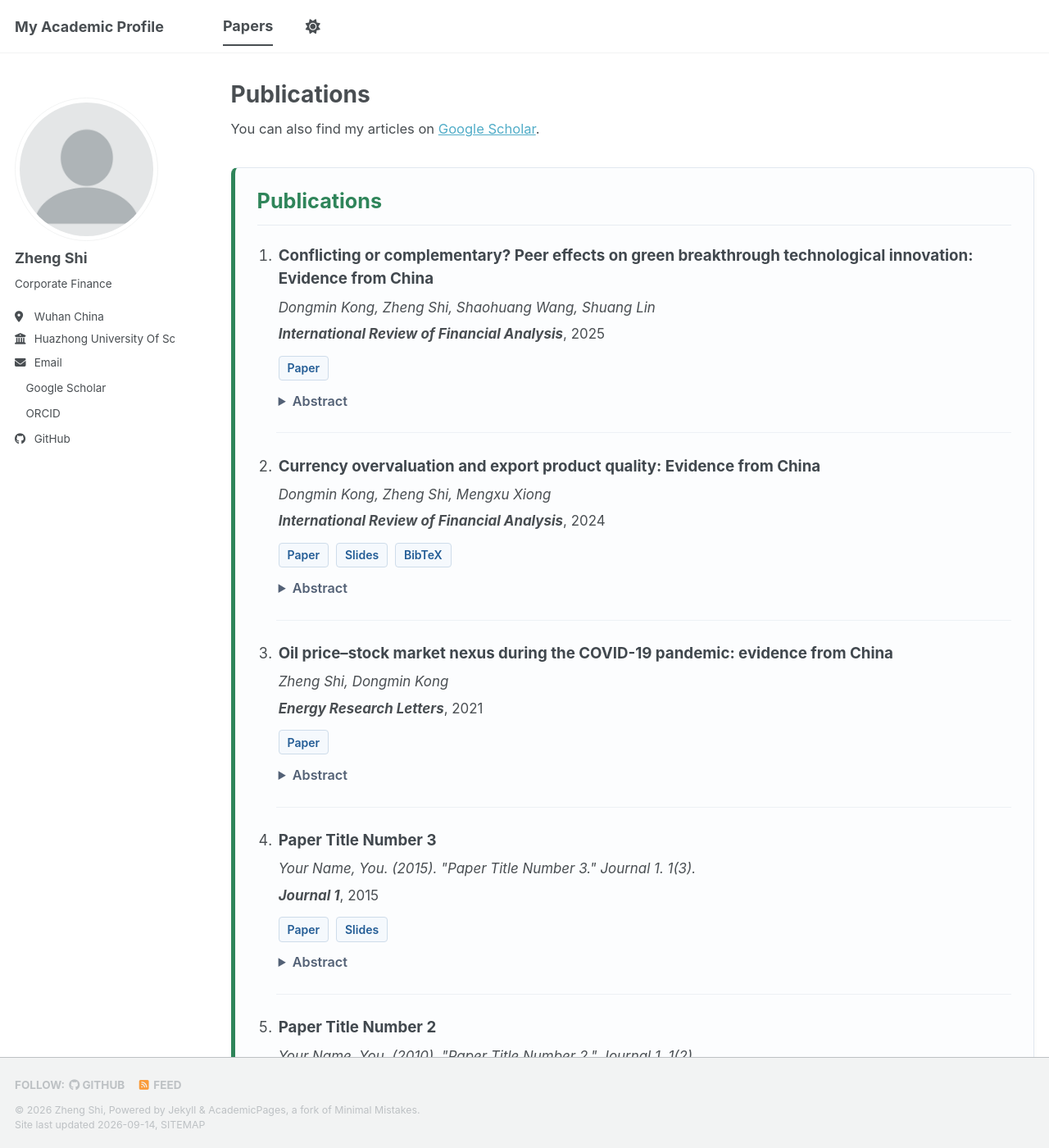
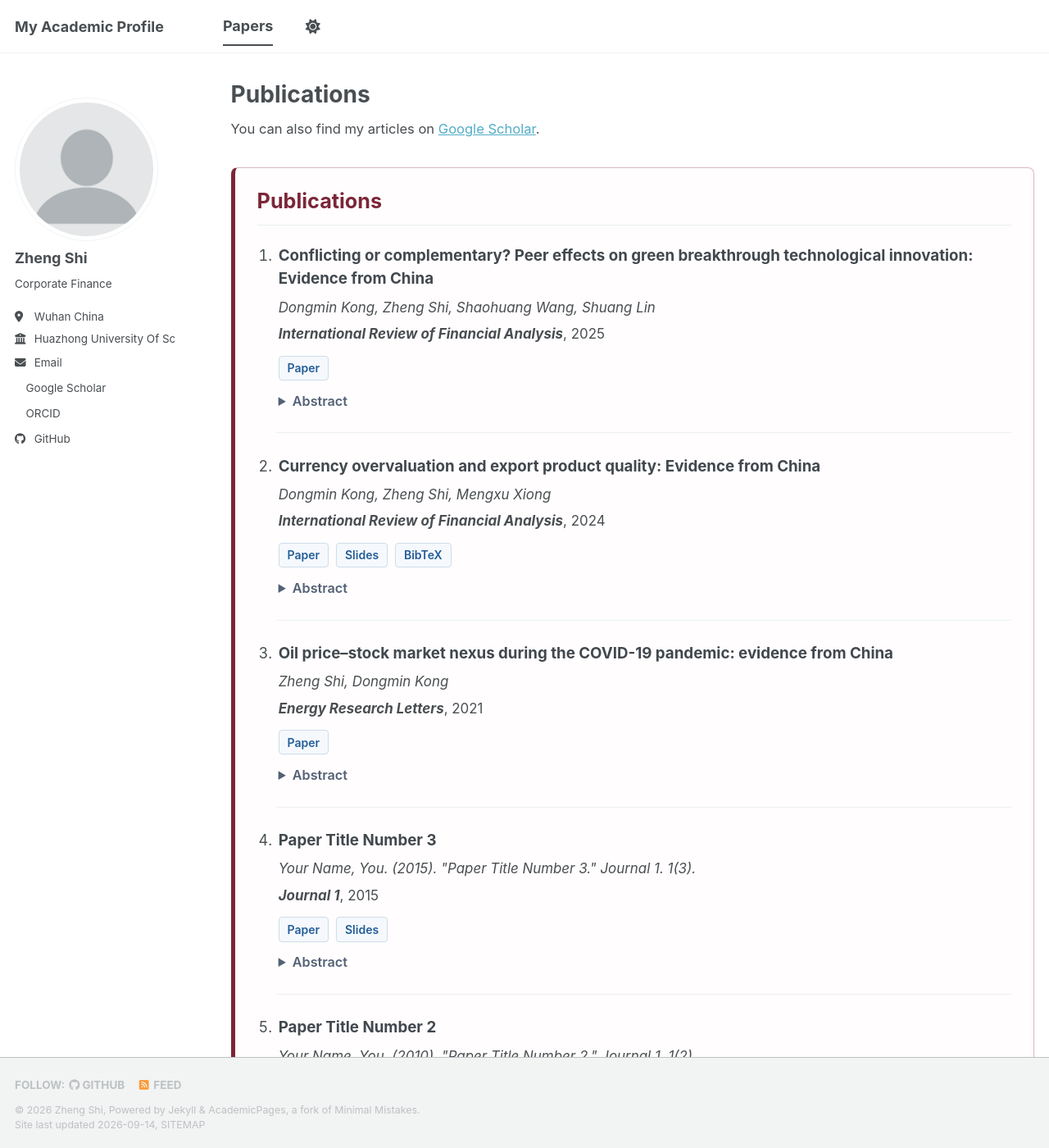
Before and after one commit to zhengshi-econ/zhengshi-econ.github.io, a Jekyll site: the page built from _pages/publications.html, in a window 1280 px wide and 1400 px high. Shown: the whole window at 82% size. Built offline with Jekyll 4.4.1, drawn with Linux system fonts in a browser that asks for light colours; a style sheet for code colours, icons or effects is not loaded.

Commit message:
Show Working Papers with burgundy and lavender section borders

```diff
--- a/_pages/publications.html
+++ b/_pages/publications.html
@@ -7,17 +7,25 @@ author_profile: true
 
 <style>
 /* Only the publications page uses these classes. */
-.research-page { --paper-blue: #2b6cb0; --paper-green: #2f855a; }
+.research-page { --paper-publications: #7b2638; --paper-working: #c4b0df; }
 .research-page .research-intro { margin: 0 0 1.8rem; font-size: .92em; line-height: 1.7; }
 .research-page .research-group {
-  --paper-accent: var(--paper-blue);
+  --paper-accent: #64748b;
   margin: 0 0 1.8rem; padding: 1.3rem 1.5rem;
   border: 1px solid #e2e8f0; border-left: 5px solid var(--paper-accent);
   border-radius: 8px; background: #fcfdfe;
   box-shadow: 0 2px 6px rgba(0, 0, 0, .04);
   color: #494e52; overflow-wrap: anywhere;
 }
-.research-page .research-group--manuscripts { --paper-accent: var(--paper-green); }
+.research-page .research-group--manuscripts {
+  --paper-accent: var(--paper-publications);
+  border-color: #d9b9c0; border-left-color: var(--paper-publications); background: #fffdfd;
+}
+.research-page .research-group--working {
+  --paper-accent: #77529a;
+  border-color: #e4d8ef; border-left-color: var(--paper-working); background: #fcfaff;
+}
+.research-page .research-group--empty .research-heading { margin-bottom: 0; }
 .research-page .research-group--conferences { --paper-accent: #8054a3; }
 .research-page .research-group--books { --paper-accent: #94652b; }
 .research-page .research-group--other { --paper-accent: #64748b; }
@@ -77,8 +85,8 @@ author_profile: true
   {% endif %}
 
   {% assign papers = site.publications | sort: "date" | reverse %}
-  {% assign group_keys = "working,manuscripts,conferences,books,other" | split: "," %}
-  {% assign group_titles = "Working Papers,Publications,Conference Papers,Books,Other Research" | split: "," %}
+  {% assign group_keys = "manuscripts,working,conferences,books,other" | split: "," %}
+  {% assign group_titles = "Publications,Working Papers,Conference Papers,Books,Other Research" | split: "," %}
   {% for group_key in group_keys %}
     {% assign group_title = group_titles[forloop.index0] %}
     {% capture group_items %}
@@ -120,10 +128,10 @@ author_profile: true
       {% endfor %}
     {% endcapture %}
     {% assign group_items_trimmed = group_items | strip %}
-    {% if group_items_trimmed != "" %}
-      <section class="research-group research-group--{{ group_key }}" aria-labelledby="research-{{ group_key }}">
+    {% if group_items_trimmed != "" or group_key == "manuscripts" or group_key == "working" %}
+      <section class="research-group research-group--{{ group_key }}{% if group_items_trimmed == "" %} research-group--empty{% endif %}" aria-labelledby="research-{{ group_key }}">
         <h2 class="research-heading" id="research-{{ group_key }}">{{ group_title }}</h2>
-        <ol class="research-list">{{ group_items }}</ol>
+        {% if group_items_trimmed != "" %}<ol class="research-list">{{ group_items }}</ol>{% endif %}
       </section>
     {% endif %}
   {% endfor %}
```
